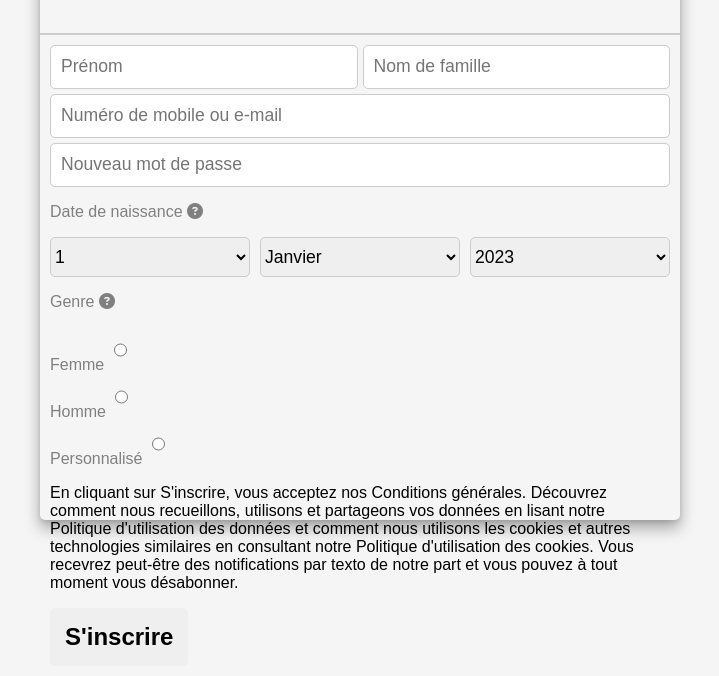
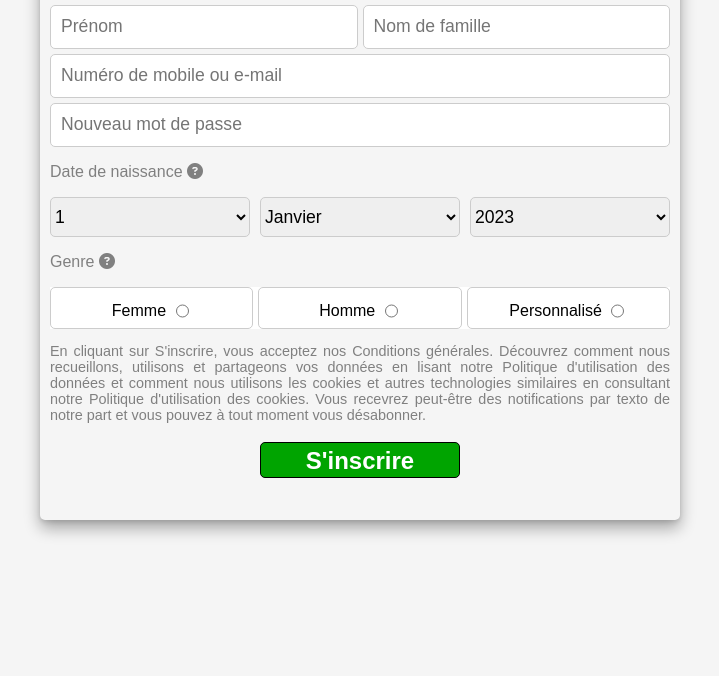
Before and after one commit to Yves91700/Faccebook-interface, a plain HTML site: page login.html in a window 1280 px wide. Shown: the part 140-816 px from the top of the page, without its empty margins (216-935 px from the left). Drawn offline with Linux system fonts and the light colour scheme.

Commit message:
suite mise en forme contenu page de connexion

```diff
--- a/assets/css/register.css
+++ b/assets/css/register.css
@@ -13,9 +13,15 @@
     right: 5px;
     font-size: 1.5rem;
     color: #ccc;
+    cursor: pointer;
+}
+.container-register .close:hover {
+    cursor: pointer;
+    color: black;
+    transform: scale(1.1);
 }
 .container-register .register-title{
-    padding: 20px;
+    padding-left: 20px;
 }
 .container-register .divider {
     border: 0.1px solid #ccc;
@@ -76,5 +82,43 @@ color: gray;
 }
 
 .container-register .form-inline-genre {
+    color:gray;
+}
+ .container-register .form-radio-items {
+    text-align: center;
+    display: flex;
+    gap: 5px;
+    margin: 5px 0;
+    background-color: white;
+    color: black;
+}
+.container-register .form-radio-items .form-radio-item {
+    border: 1px solid #ccc;
+    height: 40px;
+    flex: 1;
+    border-radius: 5px;
+}
+.container-register .form-radio-items .form-radio-item label {
+    position: relative;
+    bottom: 15px;
+}
+.container-register .form-register-infos {
+    font-size: 0.9rem;
+    text-align: justify;
     color: gray;
+    margin-bottom: 5px;
+
 }
+.container-register .form-register-button {
+    text-align: center;
+}
+.container-register .form-register-button .bt-register-submit {
+
+    border: 1px solid black;
+    background-color: #00a400;
+    width: 200px;
+    height: 36px;
+    line-height: 5px;
+    color: white;
+    margin-top: 5px;
+}
```
